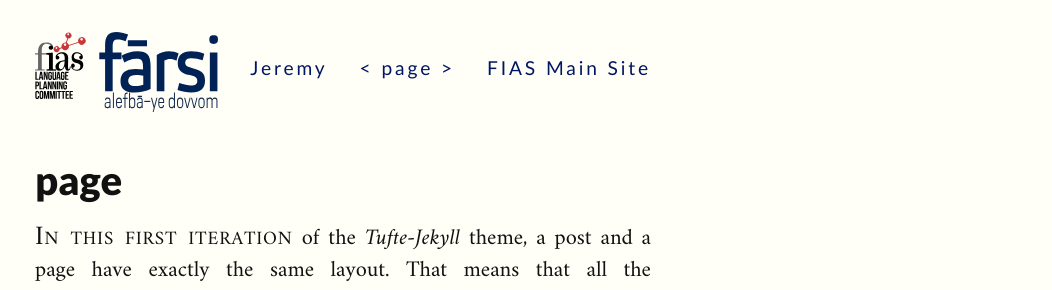
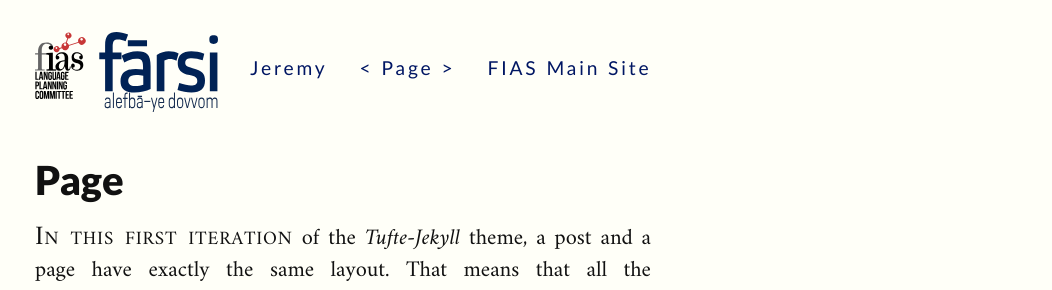
Before and after one commit to fiasinstitute/persian, a Jekyll site: the page built from page/index.md, in a window 1280 px wide. Shown: the top 290 px of the page, without its empty margins (125-1177 px from the left). Built offline with Jekyll 4.4.1, drawn with Linux system fonts in a browser that asks for light colours; a script that is not in the unit is left out.

```diff
--- a/page/index.md
+++ b/page/index.md
@@ -1,5 +1,5 @@
 ---
-title: page
+title: Page
 layout: post
 navlevel: header
 position: 50
```
